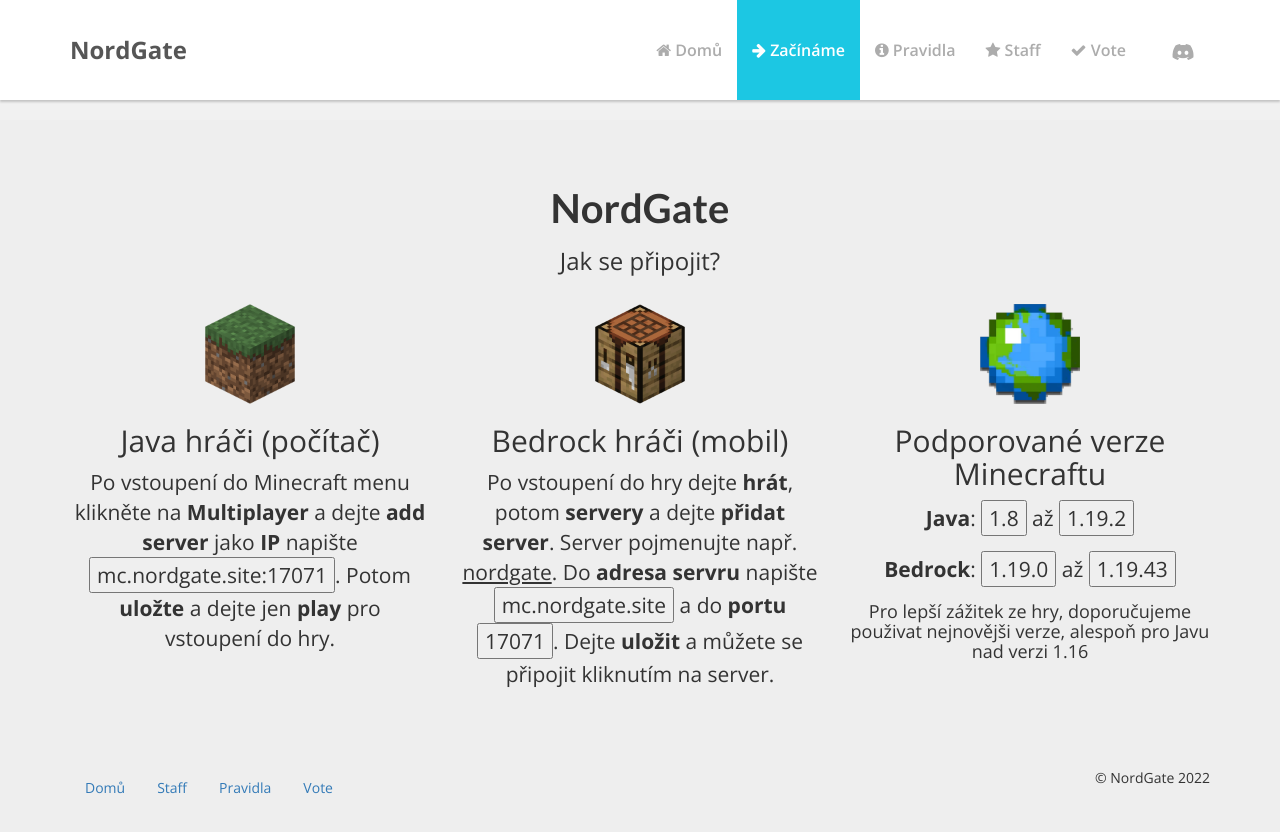
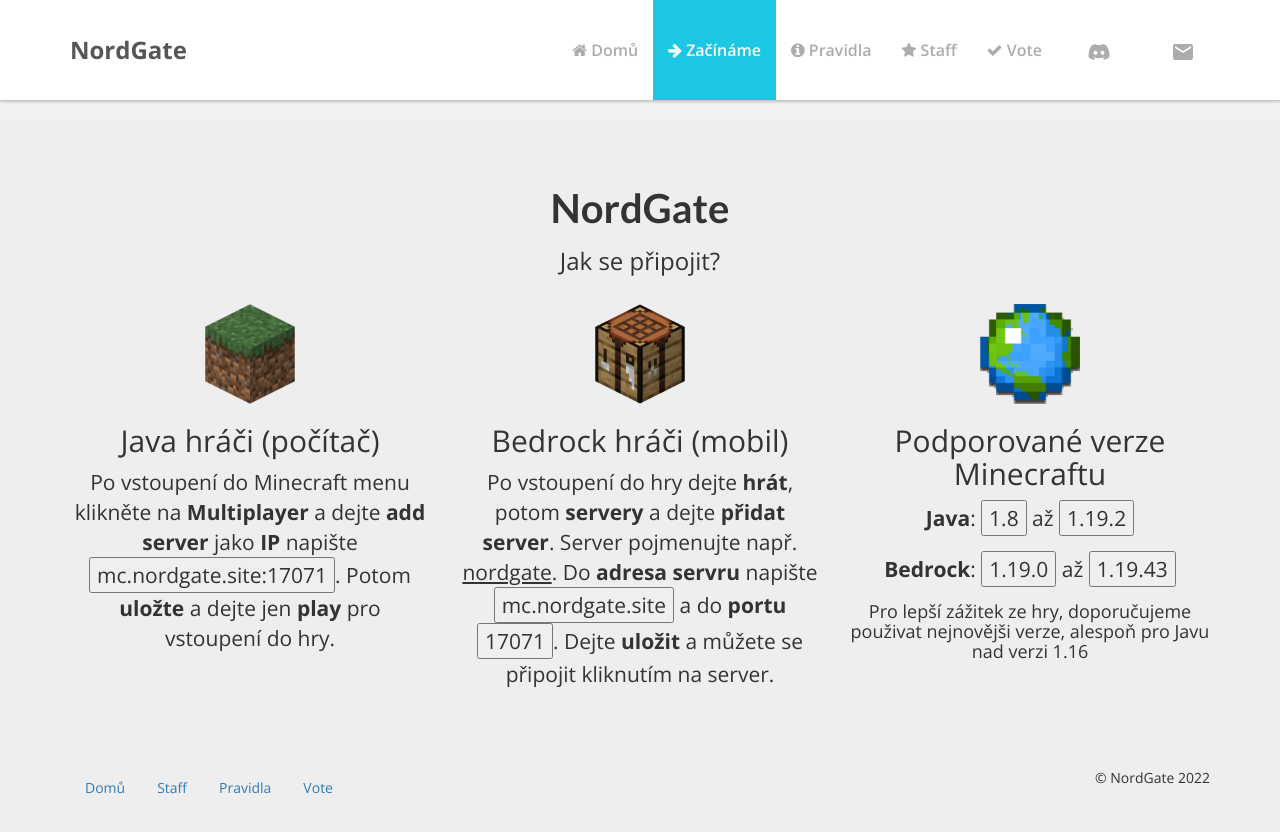
Before and after one commit to the-vida/NordGate-web, a plain HTML site: page zaciname/index.html in a window 1280 px wide. Drawn offline with nearby package versions, Linux system fonts and the light colour scheme.

Commit message:
Update index.html

```diff
--- a/zaciname/index.html
+++ b/zaciname/index.html
@@ -37,7 +37,7 @@
                         <li><a href="https://nordgate.site/pravidla/"><i class="fa fa-info-circle"></i> Pravidla</a></li>
                         <li><a href="https://nordgate.site/staff/"><i class="fa fa-star"></i> Staff</a></li>
                         <li><a href="https://nordgate.site/vote/"><i class="fa fa-check"></i> Vote</a></li>
-                        <li><a href="https://nordgate.site/discord/"><span class="material-icons col-md-10">discord</i></a></span></li>
+                        <li><a href="https://nordgate.site/discord/"><span class="material-icons col-md-12">discord</i></a></span><li><a href="mailto:podpora@nordgate.site"><span class="material-icons col-md-12">mail</i></a></span></li></li>
                     </ul>
                 </div>
                 <!-- /.navbar-collapse -->
```
